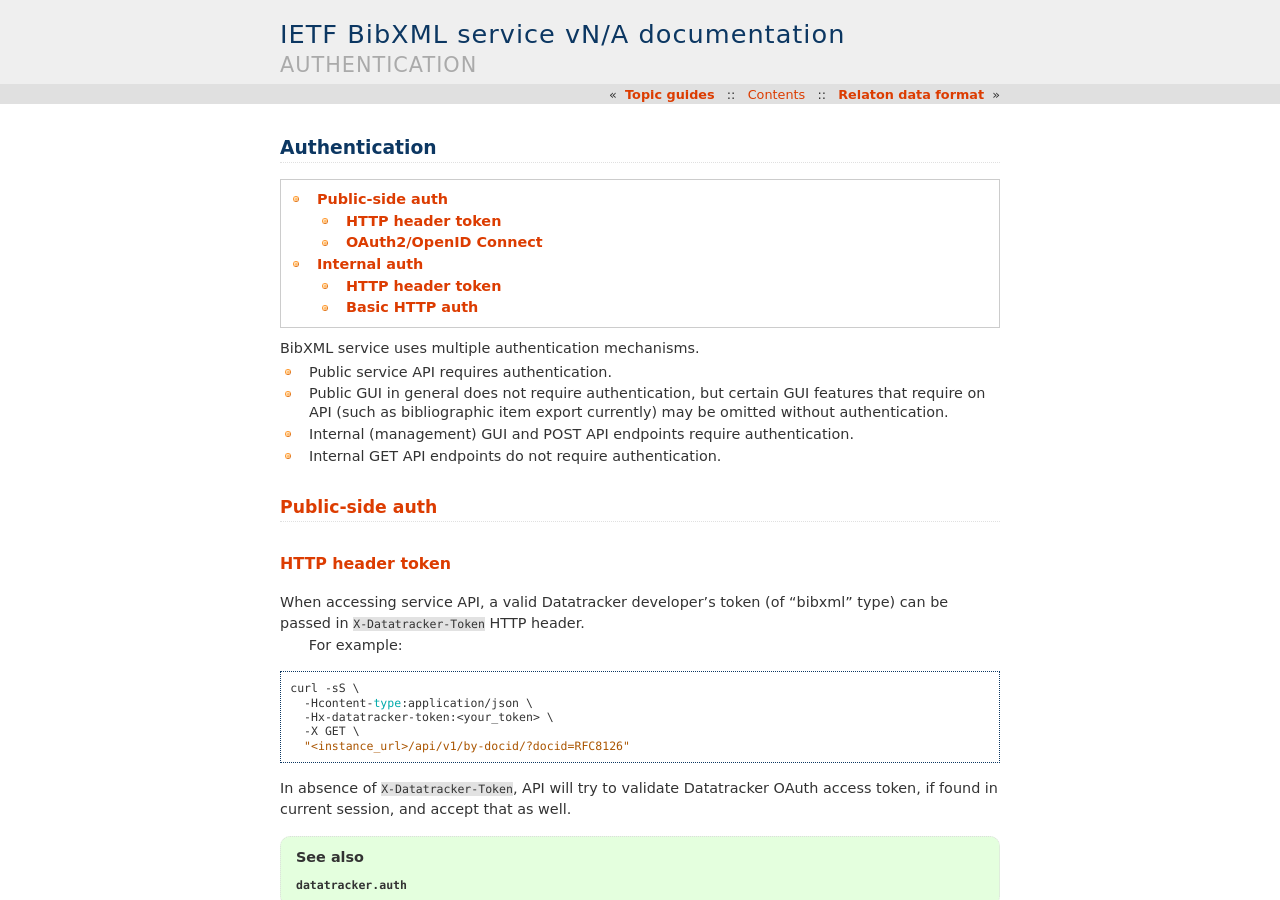
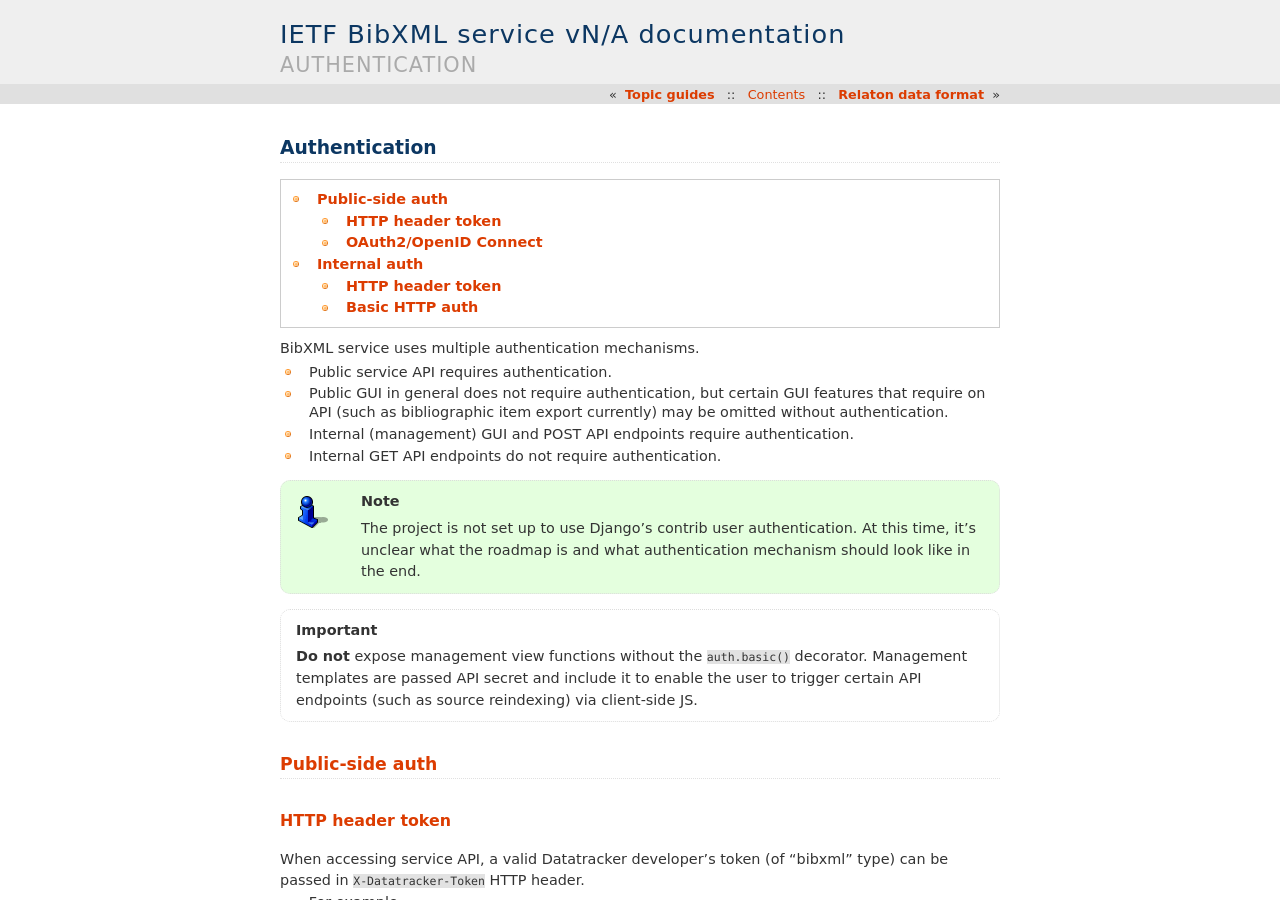
Before and after one commit to ietf-tools/bibxml-service, a Sphinx documentation site: the page built from docs/topics/auth.rst, in a window 1280 px wide and 900 px high. Built offline with Sphinx 7.4.7, drawn with Linux system fonts in a browser that asks for light colours; pages that are not in the unit, such as notebooks, are missing from menus.

Commit message:
docs(auth): add some notes

```diff
--- a/docs/topics/auth.rst
+++ b/docs/topics/auth.rst
@@ -17,6 +17,19 @@
   require authentication.
 
 - Internal GET API endpoints do not require authentication.
+
+.. note::
+
+   The project is not set up to use Django’s contrib user authentication.
+   At this time, it’s unclear what the roadmap is and what authentication
+   mechanism should look like in the end.
+
+.. important::
+
+   **Do not** expose management view functions without the ``auth.basic()`` decorator.
+   Management templates are passed API secret
+   and include it to enable the user to trigger certain API endpoints
+   (such as source reindexing) via client-side JS.
 
 Public-side auth
 ================
```
